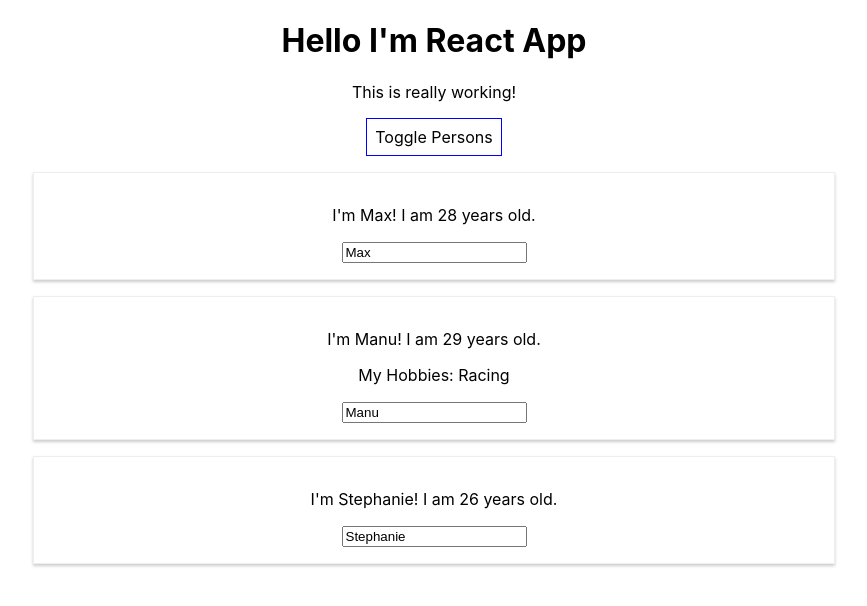
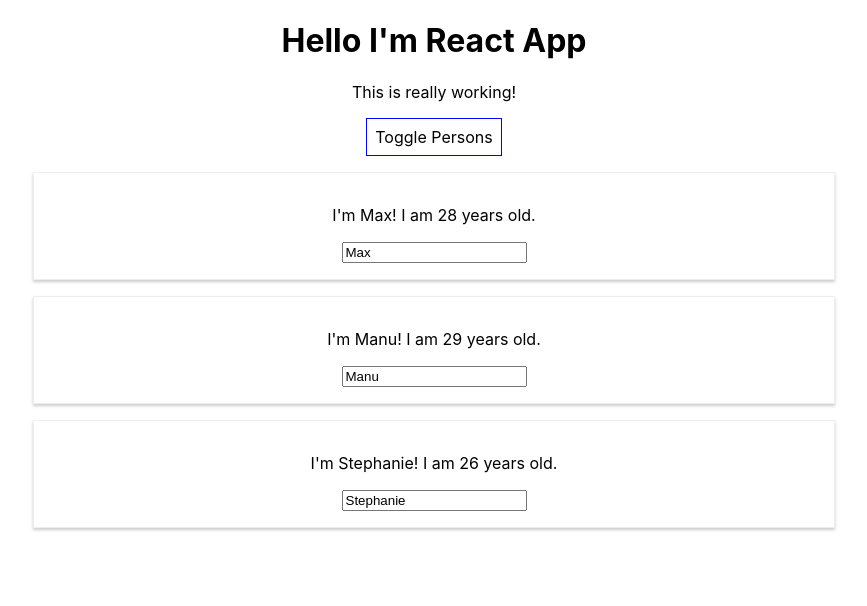
Before and after one commit to sunilsp77/react-course, a React (Create React App) app: page / in a window 1280 px wide. Both pictures are taken after a click on the button "Toggle Persons". Shown: the top 606 px of the page, without its empty margins (206-1073 px from the left). Built offline with nearby package versions, Linux system fonts and the light colour scheme.

Commit message:
Rendering a list of persons using map method of javascript

```diff
--- a/src/App.js
+++ b/src/App.js
@@ -53,22 +53,9 @@
     if (this.state.showPersons) {
       persons = (
         <div>
-          <Person
-            name={this.state.persons[0].name}
-            age={this.state.persons[0].age}
-          />
-          <Person
-            name={this.state.persons[1].name}
-            age={this.state.persons[1].age}
-            click={this.switchNameHandler.bind(this, 'Max!!')}
-            changed={this.nameChangedHandler}
-          >
-            My Hobbies: Racing
-          </Person>
-          <Person
-            name={this.state.persons[2].name}
-            age={this.state.persons[2].age}
-          />
+          {this.state.persons.map(person => {
+            return <Person name={person.name} age={person.age} />;
+          })}
         </div>
       );
     }
```
